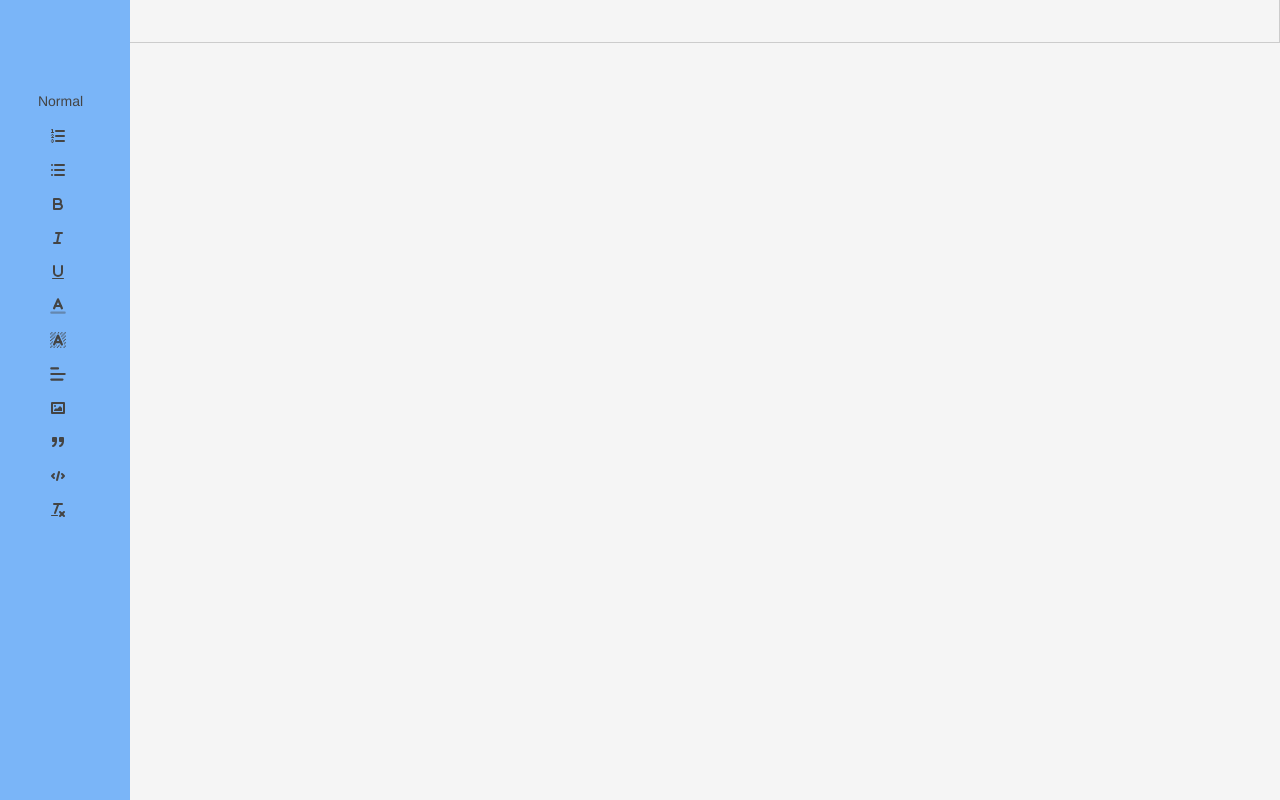
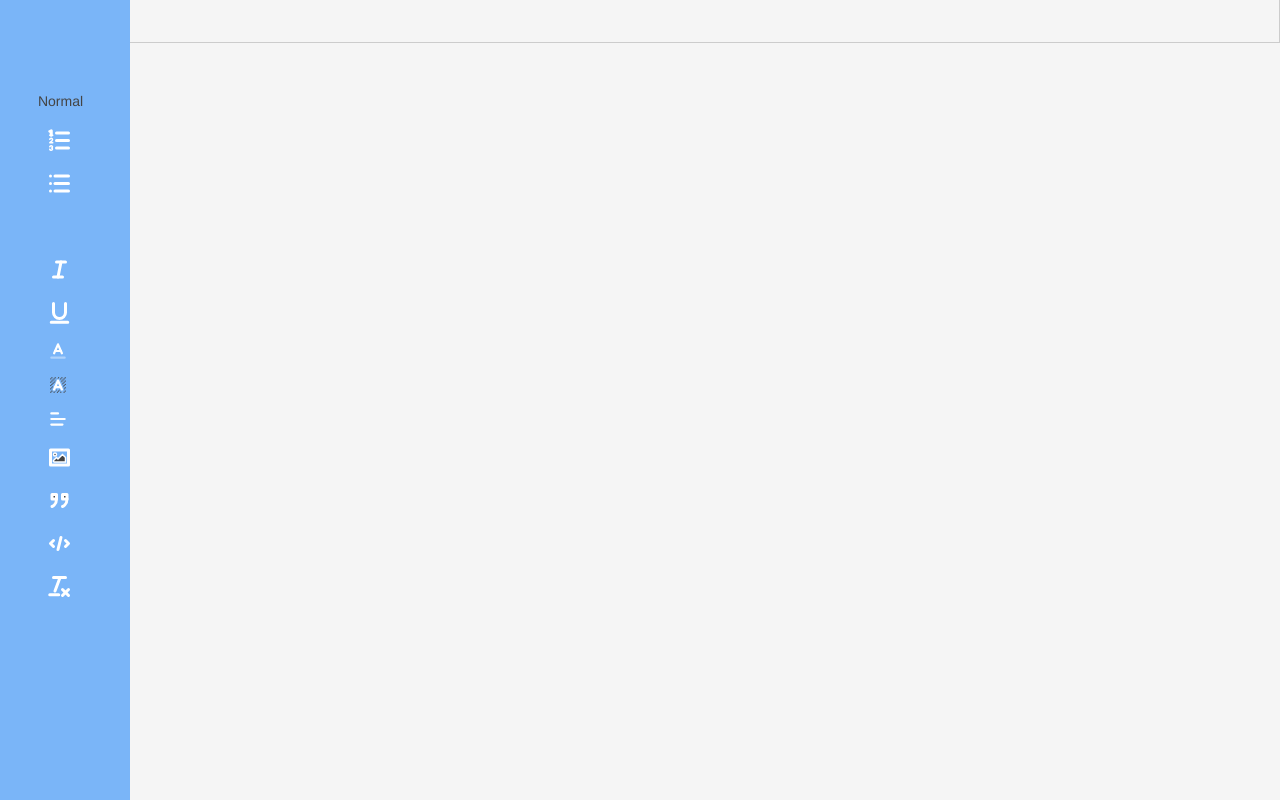
Before and after one commit to IgnacioR97/react-habits, a React (Vite) app: page / in a window 1280 px wide. Built offline with nearby package versions, Linux system fonts and the light colour scheme.

Commit message:
finally done coding for the day

```diff
--- a/src/components/TextEditor.jsx
+++ b/src/components/TextEditor.jsx
@@ -14,6 +14,9 @@ const TOOLBAR_OPTIONS = [
   ["clean"],
 ];
 
+const icons = Quill.import("ui/icons");
+icons.bold = <h1>hello</h1>;
+
 const TextEditor = () => {
   const wrapperRef = useCallback((wrapper) => {
     if (wrapper === null) return;
--- a/src/index.css
+++ b/src/index.css
@@ -61,3 +61,14 @@ body {
 .ql-formats button {
   margin-top: 1rem;
 }
+
+.ql-snow.ql-toolbar button,
+.ql-snow .ql-toolbar button {
+  height: 33px;
+  width: 33px;
+  stroke: #fff;
+}
+
+.ql-snow .ql-stroke {
+  stroke: #fff;
+}
```
